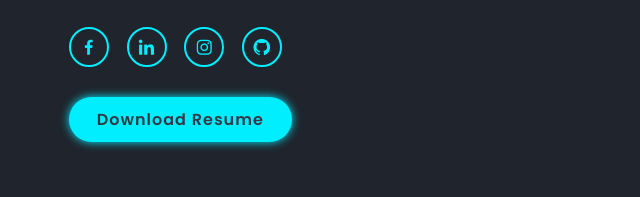
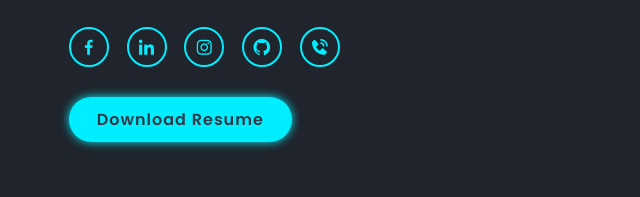
Before and after one commit to ARYANX00/portfolio_website, a plain HTML site: page index.html in a window 1280 px wide. Shown: the part 532-729 px from the top of the page, 32-672 px from the left. Drawn offline with nearby package versions, Linux system fonts and the light colour scheme.

Commit message:
new commit

```diff
--- a/index.html
+++ b/index.html
@@ -42,6 +42,7 @@
                 <a href="https://www.linkedin.com/in/bishal-ganguly-3a51b220a/" target="_blank"><i class='bx bxl-linkedin'></i></a>
                 <a href="https://www.instagram.com/_aryan_abir_/" target="_blank"><i class='bx bxl-instagram'></i></a>
                 <a href="https://github.com/ARYANX00" target="_blank"><i class='bx bxl-github'></i></a>
+                <a href="tel:+919835029264" target="_blank"><i class='bx bxs-phone-call'></i></a>
             </div>
             <a href="https://drive.google.com/file/d/1ytgW9zBi6PKcCuilxPVj04e3J7dnRmK_/view?usp=sharing" target="_blank" class="btn" data-download="cv"> Download Resume</a>
         </div>
```
